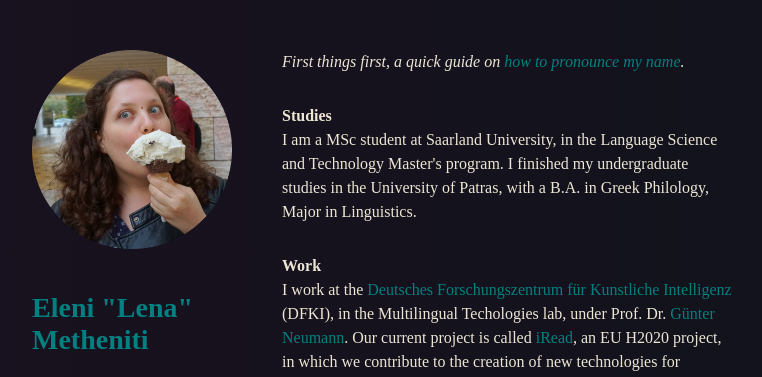
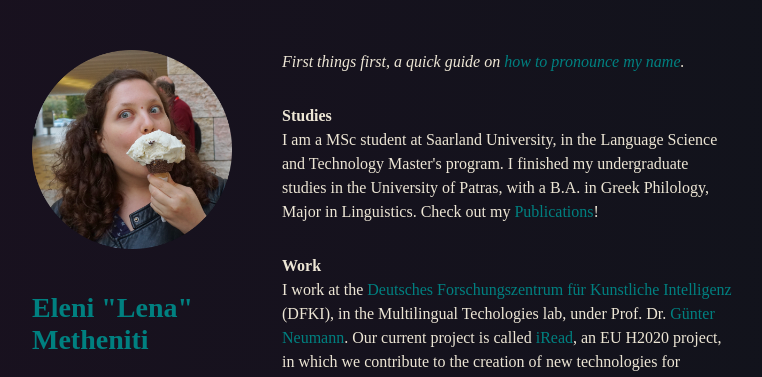
Before and after one commit to lenakmeth/lenakmeth.github.io, a Jekyll site: the page built from index.html, in a window 1280 px wide. Shown: the top 377 px of the page, without its empty margins (68-830 px from the left). Built offline with Jekyll 4.4.1, drawn with Linux system fonts in a browser that asks for light colours.

Commit message:
add publications

```diff
--- a/index.html
+++ b/index.html
@@ -17,10 +17,10 @@
 
   <nav>
     <ul>
-      <li><a href="https://twitter.com/{{ site.twitter }}"> <img src="src/icons/twitter.png" width="10%" height="10%"></a></li>
-      <li><a href="https://github.com/{{ site.github }}"><img src="src/icons/github.png" width="10%" height="10%"></a></li>
-      <li><a href="https://github.com/{{ site.instagram }}"><img src="src/icons/instagram.png" width="10%" height="10%"></a></li>
-      <li><a href="https://github.com/{{ site.linkedin }}"><img src="src/icons/linkedin.png" width="10%" height="10%"></a></li>
+      <li><a href="https://twitter.com/{{ site.twitter }}"> <div class="container"><img src="src/icons/twitter.png" width="10%" height="10%"></div></a></li>
+      <li><a href="https://github.com/{{ site.github }}"><div class="container"><img src="src/icons/github.png" width="10%" height="10%"></div></a></li>
+      <li><a href="https://github.com/{{ site.instagram }}"><div class="container"><img src="src/icons/instagram.png" width="10%" height="10%"></div></a></li>
+      <li><a href="https://github.com/{{ site.linkedin }}"><div class="container"><img src="src/icons/linkedin.png" width="10%" height="10%"></div></a></li>
       <li><a href="{{ site.cv }}">CV</a></li>
     </ul>
   </nav>
@@ -37,7 +37,7 @@
     <em>First things first, a quick guide on <a href="lenakmeth.github.io/pronounce.html">how to pronounce my name</a>.</em>
 <p>
     <strong>Studies</strong></br>
-    I am a MSc student at Saarland University, in the Language Science and Technology Master's program. I finished my undergraduate studies in the University of Patras, with a B.A. in Greek Philology, Major in Linguistics.
+    I am a MSc student at Saarland University, in the Language Science and Technology Master's program. I finished my undergraduate studies in the University of Patras, with a B.A. in Greek Philology, Major in Linguistics. Check out my <a href="lenakmeth.github.io/publications.html">Publications</a>!
   </p>
 
   <p>
--- a/publications.md
+++ b/publications.html
@@ -1,9 +1,13 @@
 ---
 title: Publications
-layout: page
+layout: default
 ---
 <!---![Profile Image]({{ site.url }}/{{ site.picture }})
 -->
+<p>
+<em> Also available at <a href="https://scholar.google.com/citations?user=atTlou4AAAAJ&hl=en">Google Scholar</a>.</em>\
+</p>
+
 
 <h1>2019</h1>
 
```
Also changed, not shown: pronounce.md (deleted, +0 -52 lines).
